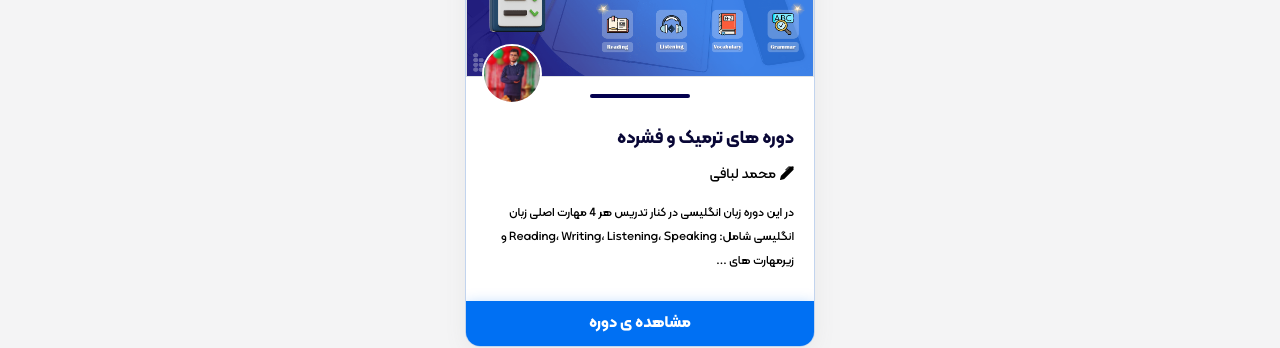
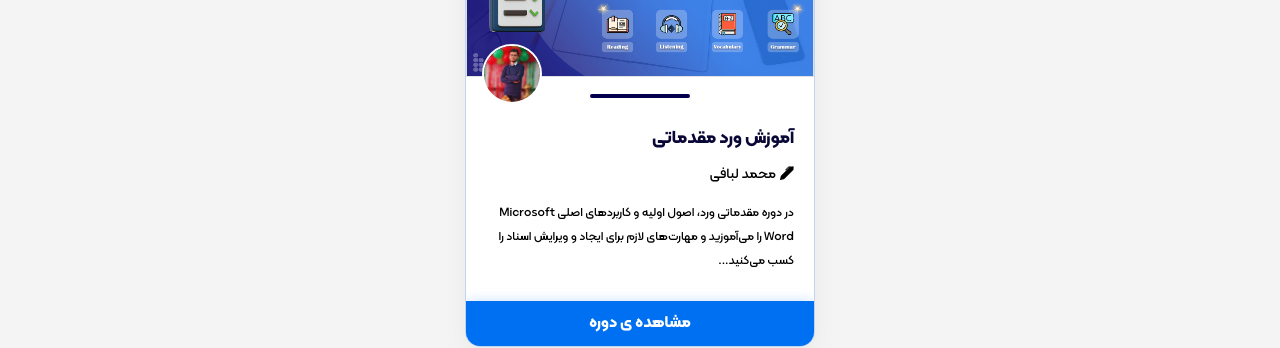
Before and after one commit to mohammad-lbf/jahanaraedu, a Next.js app: page / in a window 1280 px wide. Shown: the part 1520-1868 px from the top of the page. Built offline with nearby package versions, Linux system fonts and the light colour scheme; a small style sheet from the web is missing.

Commit message:
test components finished

```diff
--- a/components/modules/courses/CoursesCards.js
+++ b/components/modules/courses/CoursesCards.js
@@ -11,10 +11,10 @@ const CoursesCards = () => {
                 <div className="row justify-content-center row-cols-xxl-4 row-cols-lg-2 row-cols-sm-1 row-cols-md-2 row-cols-xs-1">
                     <div className='col-sm d-flex justify-content-center'>
                     <Card
-                     slug={`/courses/termic`}
+                     slug={`/courses/basicWord`}
                      coverPhoto={`/images/courses/termic/coverphoto.jpg`}
-                     title={`دوره های ترمیک و فشرده`}
-                     caption={"در این دوره زبان انگلیسی در کنار تدریس هر 4 مهارت اصلی زبان انگلیسی شامل:        Reading، Writing، Listening، Speaking و زیرمهارت های ..."}
+                     title={`آموزش ورد مقدماتی`}
+                     caption={"در دوره مقدماتی ورد، اصول اولیه و کاربردهای اصلی Microsoft Word را می‌آموزید و مهارت‌های لازم برای ایجاد و ویرایش اسناد را کسب می‌کنید..."}
                      buttonText="مشاهده ی دوره"
                      />
                     </div>
--- a/components/modules/courses/CoursesSection.js
+++ b/components/modules/courses/CoursesSection.js
@@ -13,7 +13,7 @@ const CoursesSection = () => {
                     <Card
                      slug={`/courses/basicWord`}
                      coverPhoto={`/images/courses/termic/coverphoto.jpg`}
-                     title={`دوره Word مقدماتی`}
+                     title={`آموزش ورد مقدماتی`}
                      caption={"در دوره مقدماتی ورد، اصول اولیه و کاربردهای اصلی Microsoft Word را می‌آموزید و مهارت‌های لازم برای ایجاد و ویرایش اسناد را کسب می‌کنید..."}
                      buttonText="مشاهده ی دوره"
                      />
```
